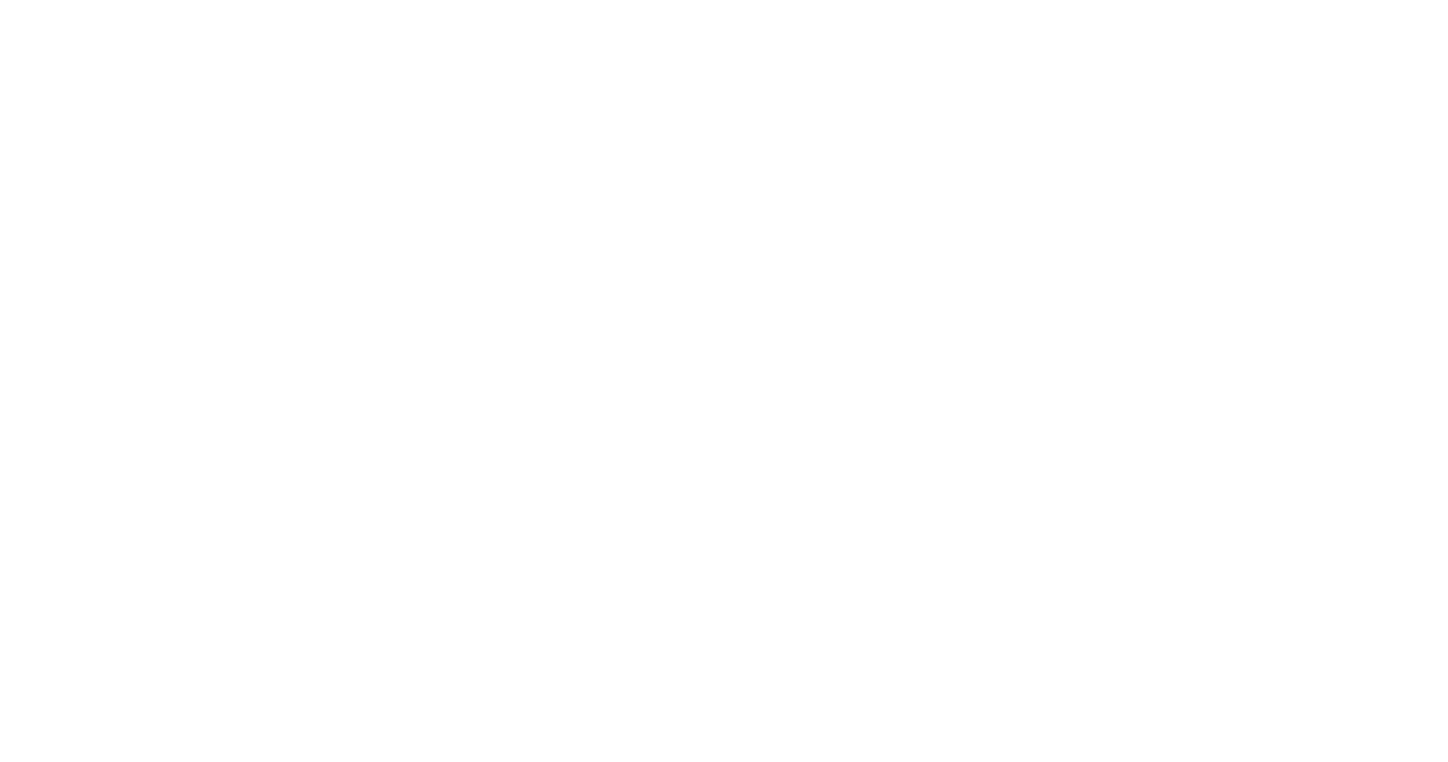
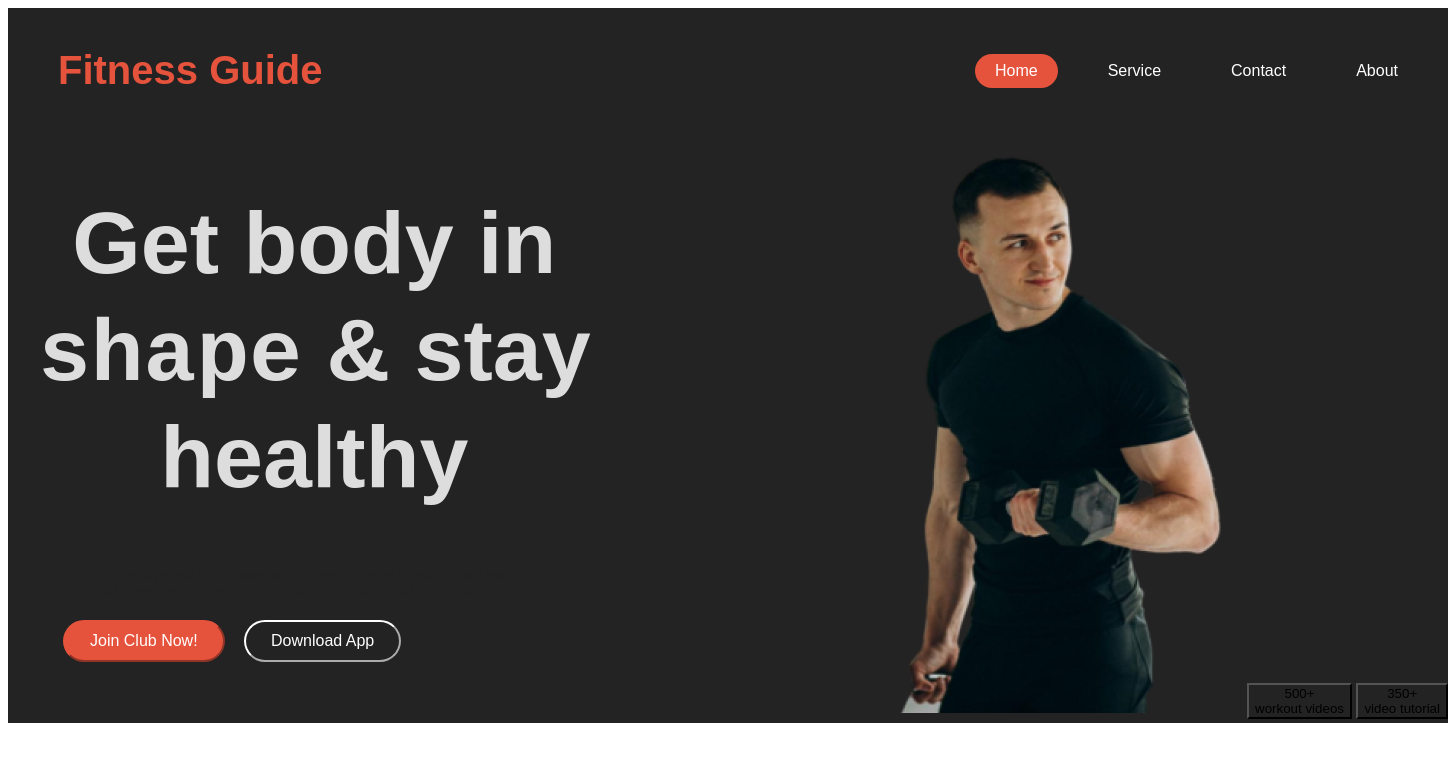
Before and after one commit to EazRumel/My-Projects-2, a plain HTML site: page index.html in a window 1280 px wide. Shown: the whole page, 1448 px wide, since content can reach past the window. Drawn offline with Linux system fonts and the light colour scheme.

Commit message:
updated the header section

```diff
--- a/index.html
+++ b/index.html
@@ -6,5 +6,45 @@
     <title>The Fitness Guide</title>
     <link rel="stylesheet" href="styles/styles.css" />
   </head>
-  <body></body>
+  <body>
+    <header class="header-section">
+      <nav class="navigation display-flex">
+        <h3 class="fitness-tag">Fitness Guide</h3>
+        <ul class="nav-links display-flex">
+          <li class="nav-item" id="home-btn">
+            <a href="#Home" class="nav-link text-white">Home</a>
+          </li>
+          <li class="nav-item">
+            <a href="#Serivce" class="nav-link text-white">Service</a>
+          </li>
+          <li class="nav-item">
+            <a href="#Contact" class="nav-link text-white">Contact</a>
+          </li>
+          <li class="nav-item">
+            <a href="#About" class="nav-link text-white">About</a>
+          </li>
+        </ul>
+      </nav>
+      <div class="display-flex first-header-div">
+        <div class="tips-of-first-div">
+          <h1 class="health-tip-body-shape">
+            Get body in <span class="shape"><br />shape</span> & stay <br />
+            healthy
+          </h1>
+          <p class="health-tip-para">
+            Get a perfect body shape with our best guideline for you We will
+            help <br />you always by incouraging and the physical support you
+            need. So,let's begin!
+          </p>
+          <button id="join-club-btn">Join Club Now!</button>
+          <button id="download-btn">Download App</button>
+        </div>
+        <div>
+          <img src="images/Images 2.png" alt="" />
+          <button id="workout-video-btn">500+ <br />workout videos</button>
+          <button id="video-tutorial-btn">350+<br />video tutorial</button>
+        </div>
+      </div>
+    </header>
+  </body>
 </html>
--- a/styles/styles.css
+++ b/styles/styles.css
@@ -0,0 +1,86 @@
+/* things which can be used all over the page */
+*{
+  font-family:sans-serif;
+}
+.display-flex{
+  display:flex;
+}
+.text-white{
+  color:white;
+}
+/* header section */
+.header-section{
+  background-color:rgb(36, 35, 35);
+  color:rgba(255, 255, 255, 0.849);
+  height:715px;
+  width: 1440px;
+}
+.first-header-div{
+  margin-left:30px;
+  justify-content:space-between;
+}
+#workout-video-btn{
+  background-color:transparent;
+}
+#video-tutorial-btn{
+  background-color:transparent;
+}
+#join-club-btn{
+  background-color:rgb(230,83,60);
+  color:white;
+  font-size:1rem;
+  padding:10px 25px;
+  border-radius:29px;
+  margin-top: 10px;
+  border-color:rgb(230,83,60);
+  margin-left:25px;
+  cursor:pointer
+}
+#download-btn{
+  background-color:transparent;
+  font-size:1rem;
+  color:white;
+  padding:10px 25px;
+  border-radius:29px;
+  text-decoration: none;
+  margin-left:15px;
+  margin-top: 10px;
+  border-color: white;
+  align-items:center;
+  cursor:pointer;
+}
+.health-tip-para{
+  font-size:.8rem;
+  margin-top:5px;
+  align-items: center;
+  text-align:center;
+  color:rgb(36, 35, 35);
+}
+.shape{
+  font-family:'Courier New','Courier New', Courier, monospace;
+}
+.health-tip-body-shape{
+  font-size:5.5rem;
+  text-align:center;
+}
+.navigation{
+justify-content:space-between;
+align-items:center;
+}
+.fitness-tag{
+  color:rgb(230,83,60);
+  font-size:2.5rem;
+  margin-left:50px;
+}
+.nav-link{
+  text-decoration:none;
+}
+.nav-item{
+  list-style:none;
+  margin-right:30px;
+  padding:8px 20px;
+  border-radius:29px;
+}
+#home-btn{
+  background-color:rgb(230,83,60);
+}
```
